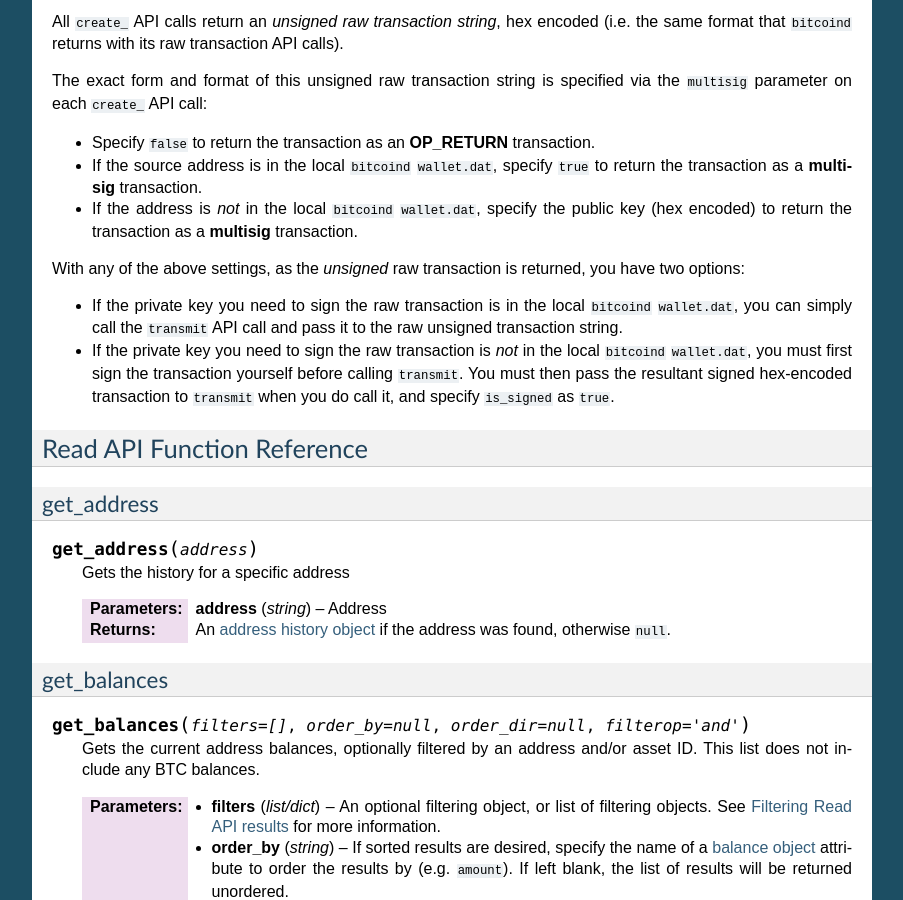
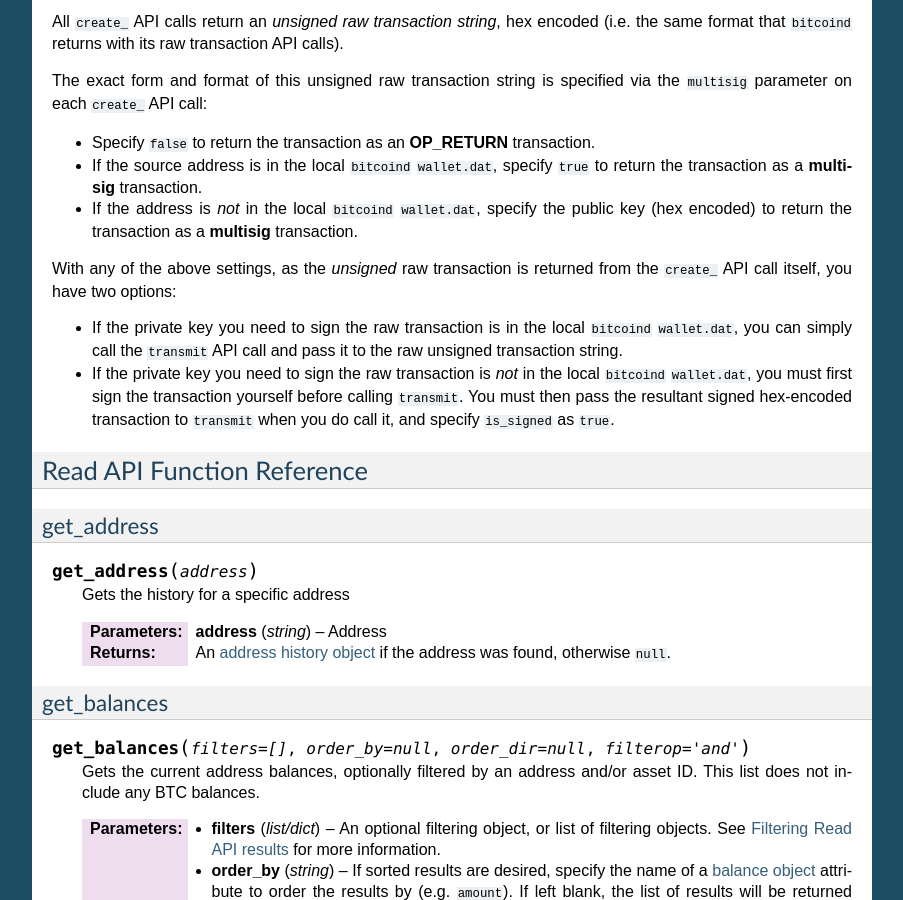
Before and after one commit to CounterpartyXCP/counterparty-core, a Sphinx documentation site: the page built from docs/API.rst, in a window 1280 px wide and 900 px high, scrolled down 2842 px. Shown: the whole window, without its empty margins (198-1101 px from the left). Built offline with Sphinx 7.4.7, drawn with Linux system fonts in a browser that asks for light colours.

```diff
--- a/counterpartyd.py
+++ b/counterpartyd.py
@@ -64,7 +64,7 @@ def set_options (data_dir=None, bitcoind_rpc_connect=None, bitcoind_rpc_port=Non
     if not data_dir:
         config.DATA_DIR = appdirs.user_data_dir(appauthor='Counterparty', appname='counterpartyd', roaming=True)
     else:
-        config.DATA_DIR = data_dir
+        config.DATA_DIR = os.path.expanduser(data_dir)
     if not os.path.isdir(config.DATA_DIR): os.mkdir(config.DATA_DIR)
 
     # Configuration file
--- a/docs/API.rst
+++ b/docs/API.rst
@@ -188,13 +188,14 @@ API call:
 - If the address is *not* in the local ``bitcoind`` ``wallet.dat``, specify the public key
   (hex encoded) to return the transaction as a **multisig** transaction.
 
-With any of the above settings, as the *unsigned* raw transaction is returned, you have two options:
+With any of the above settings, as the *unsigned* raw transaction is returned from the ``create_`` API call itself, you have two options:
 
 - If the private key you need to sign the raw transaction is in the local ``bitcoind`` ``wallet.dat``, you can simply call the
   ``transmit`` API call and pass it to the raw unsigned transaction string.
 - If the private key you need to sign the raw transaction is *not* in the local ``bitcoind`` ``wallet.dat``, you must first sign
   the transaction yourself before calling ``transmit``. You must then pass the resultant signed
   hex-encoded transaction to ``transmit`` when you do call it, and specify ``is_signed`` as ``true``.
+
 
 .. _read_api:
 
```
